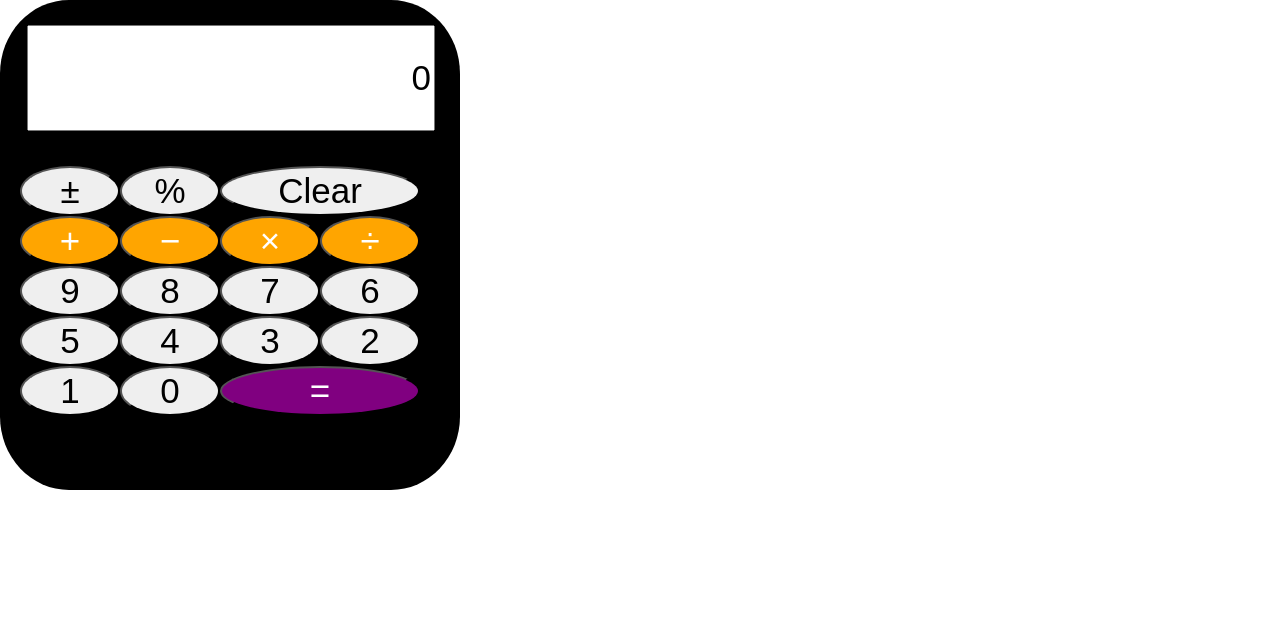
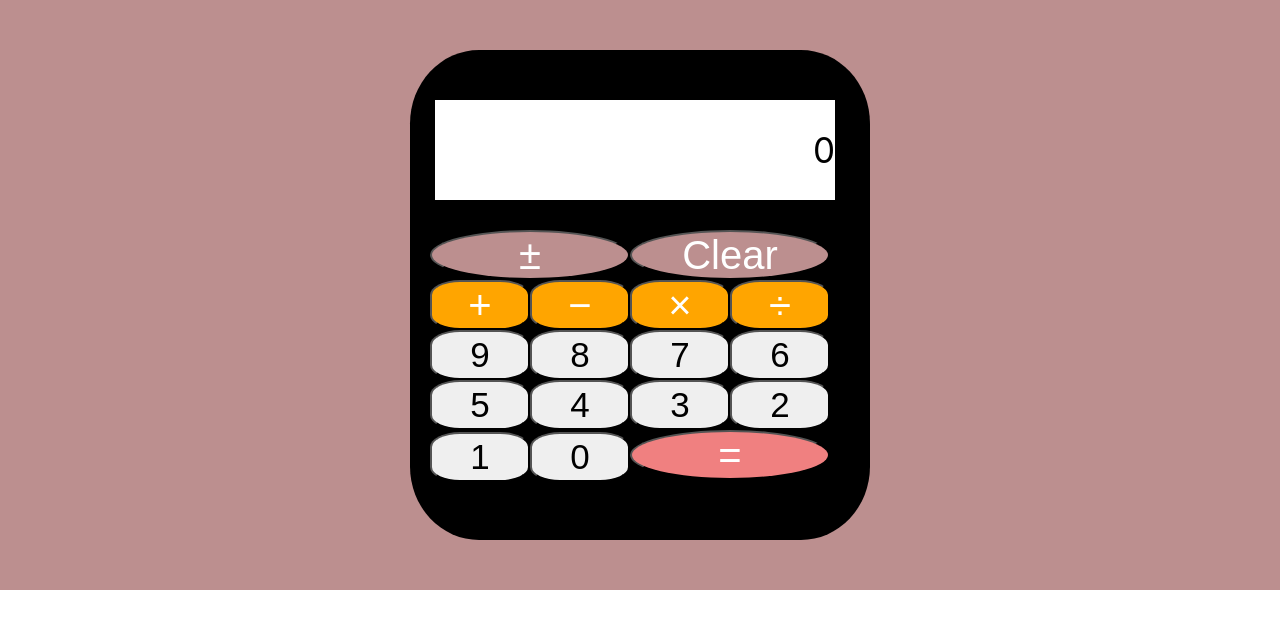
Before and after one commit to jennaqian/react-calculator, a React app: page / in a window 1280 px wide. Built offline with nearby package versions, Linux system fonts and the light colour scheme.

Commit message:
Complete Calculator Project

```diff
--- a/src/Components/App/App.css
+++ b/src/Components/App/App.css
@@ -8,12 +8,14 @@
 }
 
 .display-container {
-  font-size: 30px;
-  margin-bottom: 5px;
-  text-align: right;
+  margin-top: 30px;
+  margin-bottom: 30px;
 }
 
 .displayInput {
+  display: flex;
+  justify-content: flex-end;
+  align-items: center;
   font-size: 35px;
   width: 400px;
   height: 100px;
@@ -21,39 +23,69 @@
   margin: 5px;
   margin-bottom: 30px;
   text-overflow: ellipsis;
+  background-color: white;
+  color: black;
 }
 
 .Button {
   font-size: 35px;
   width: 100px;
   height: 50px;
+  border-radius: 30%;
+}
+.Button:hover {
   border-radius: 50%;
 }
-.Clear {
+
+.TopButton {
+  font-size: 40px;
+  width: 200px;
+  height: 50px;
+  color: white;
+  background-color: rosybrown;
+  border-radius: 50%;
+}
+.TopButton:hover {
+  border-radius: 30%;
+}
+
+.ButtonZero {
   font-size: 35px;
+  width: 100px;
+  height: 50px;
+  border-radius: 30%;
+}
+.ButtonZero:hover {
+  border-radius: 50%;
+}
+
+.Operator {
+  background-color: orange;
+  color: white;
+  font-size: 40px;
+  width: 100px;
+  height: 50px;
+  border-radius: 30%;
+}
+.Operator:hover {
+  border-radius: 50%;
+}
+
+.Equal {
+  background-color: lightcoral;
+  color: white;
+  font-size: 40px;
   width: 200px;
   height: 50px;
   border-radius: 50%;
 }
-.ButtonZero {
-  font-size: 35px;
-  width: 100px;
-  height: 50px;
-  border-radius: 50%;
+.Equal:hover {
+  border-radius: 30%;
 }
-.Operator {
-  background-color: orange;
-  color: white;
-  font-size: 35px;
-  width: 100px;
-  height: 50px;
-  border-radius: 50%;
+
+#root {
+  background-color: rosybrown;
+  display: grid;
+  justify-content: center;
+  padding: 50px;
 }
-.Equal {
-  background-color: purple;
-  color: white;
-  font-size: 35px;
-  width: 200px;
-  height: 50px;
-  border-radius: 50%;
-}
--- a/src/Components/App/App.js
+++ b/src/Components/App/App.js
@@ -3,8 +3,6 @@ import React, { Component } from 'react'
 import "./App.css";
 import Keypad from "./Keypad.js";
 import Display from "./Display.js";
-import { add, parse } from 'mathjs';
-// import math from "mathjs";
 
 export class App extends Component {
   constructor() {
@@ -12,61 +10,161 @@ export class App extends Component {
 
     this.state = {
       display: "0",
-      prevDisplay: null,
       operation: "",
     }
+    this.firstNum = ""
+    this.nextNum = ""
+
   }
+
 
 
   displayNums = (e) => {
     let v = e.target.value
-    this.setState ({
-      display: (this.state.display).concat(v)
-    })
-    // console.log(v)
-
-      if(v === "Clear"){
-        this.setState({
-          display: "0",
-          prevDisplay: null,
-          operation: "",
+    if(!this.state.operation){
+      if(this.state.display === "0"){
+        this.firstNum = v
+        this.setState ({
+          // firstNum: v,
+          display: new Intl.NumberFormat("en").format(this.firstNum),
         })
-        return
+      } else {
+        this.firstNum = this.firstNum + v
+        this.setState ({
+          // firstNum: this.state.firstNum.concat(v),
+          display: new Intl.NumberFormat("en").format(this.firstNum),
+        })
       }
-      if(v === "±"){
-        this.setState({
-          display: ((this.state.display * -1).toString()),
-          prevDisplay: this.state.display,
-        })
-        return
-      }
-      if(v === "%"){
-        this.setState({
-          display: ((this.state.display / 100).toString()),
-          prevDisplay: this.state.display,
-        })
-        return
-      }
-      if(v === "="){
-        if(!this.state.operation)
-        return
-        if(this.state.operation === "+") {
-          this.setState({
-            display:(this.state.prevDisplay + parseFloat(v)).toString()
+    } else {
+        if(this.state.display === "0" || (this.firstNum && !this.nextNum)){
+          this.nextNum = v
+          this.setState ({
+            // firstNum: v,
+            display: new Intl.NumberFormat("en").format(this.nextNum),
+          })
+        } else {
+          this.nextNum = this.nextNum + v
+          this.setState ({
+            // firstNum: this.state.firstNum.concat(v),
+            display: new Intl.NumberFormat("en").format(this.nextNum),
           })
         }
+    }
+  }
+
+  displayOperators = (e) => {
+    let v = e.target.value
+    if(this.state.display !== "0") {
+      this.setState({
+        operation: v
+      })
+    }
+  }
+
+  displayResult = () => {
+    this.variable = 0
+    if(this.nextNum){
+      switch (this.state.operation) {
+        case "+": this.variable = parseInt(this.firstNum) + parseInt(this.nextNum)
+          this.setState({
+            display: new Intl.NumberFormat("en").format(this.variable),
+          })
+          break;
+
+        case "-": this.variable = parseInt(this.firstNum) - parseInt(this.nextNum)
+        this.setState({
+          display: new Intl.NumberFormat("en").format(this.variable),
+        })
+          break;
+
+        case "×": this.variable = parseInt(this.firstNum) * parseInt(this.nextNum)
+          this.setState({
+            display: new Intl.NumberFormat("en").format(this.variable),
+          })
+          break;
+
+        case "÷": this.variable = parseInt(this.firstNum) / parseInt(this.nextNum)
+          this.setState({
+            display: new Intl.NumberFormat("en").format(this.variable),
+          })
+          break;
+
+        default: console.log("Please try again!")
+          break;
       }
-      if(v === "+"){
-        if(this.state.operation !== null){
-          if(this.state.operation === "+"){
-            this.setState ({
-              display: this.state.prevDisplay + parseFloat(v)
-            })
-          }
-        }
-      }
+      this.setState({
+        operation: "",
+      })
+      this.firstNum = this.variable
+      this.nextNum = 0
+    }
+  }
 
+  wipeItOut = () => {
+    this.setState({
+      display: "0",
+      operation: "",
+    })
+    this.firstNum = ""
+    this.nextNum = ""
   }
+
+  posOrNeg = () => {
+    if(!this.nextNum && this.state.display !== "0"){
+      this.firstNum = parseInt(this.firstNum) * -1
+      this.setState({
+        display: new Intl.NumberFormat("en").format(this.firstNum)
+      })
+    } else if (this.nextNum) {
+      this.nextNum = this.nextNum * -1
+      this.setState ({
+        display: new Intl.NumberFormat("en").format(this.nextNum)
+      })
+    }
+  }
+
+  //     if(v === "Clear"){
+  //       this.setState({
+  //         display: "0",
+  //         prevDisplay: null,
+  //         operation: "",
+  //       })
+  //       return
+  //     }
+  //     if(v === "±"){
+  //       this.setState({
+  //         display: ((this.state.display * -1).toString()),
+  //         prevDisplay: this.state.display,
+  //       })
+  //       return
+  //     }
+  //     if(v === "%"){
+  //       this.setState({
+  //         display: ((this.state.display / 100).toString()),
+  //         prevDisplay: this.state.display,
+  //       })
+  //       return
+  //     }
+  //     if(v === "="){
+  //       if(!this.state.operation)
+  //       return
+  //       if(this.state.operation === "+") {
+  //         this.setState({
+  //           display:(this.state.prevDisplay + parseFloat(v)).toString()
+  //         })
+  //       }
+  //     }
+  //     if(v === "+"){
+  //       if(this.state.operation !== null){
+  //         if(this.state.operation === "+"){
+  //           this.setState ({
+  //             display: this.state.prevDisplay + parseFloat(v)
+  //           })
+  //         }
+  //       }
+  //     }
+
+  // }
 
 
   render() {
@@ -76,7 +174,7 @@ export class App extends Component {
           <Display display={this.state.display}/>
         </div>
         <div className="buttons">
-          <Keypad displayNums={this.displayNums}/>
+          <Keypad posOrNeg={this.posOrNeg} displayNums={this.displayNums} displayOperators={this.displayOperators} displayResult={this.displayResult} wipeItOut={this.wipeItOut}/>
         </div>
     </div>
     )
--- a/src/Components/App/Display.js
+++ b/src/Components/App/Display.js
@@ -5,7 +5,8 @@ function Display(props) {
 
     return (
         <div>
-            <input type="text" value={display} className="displayInput"></input>
+            {/* <input value={display} className="displayInput"></input> */}
+            <p className="displayInput">{display}</p>
         </div>
     )
 }
--- a/src/Components/App/Keypad.js
+++ b/src/Components/App/Keypad.js
@@ -1,17 +1,16 @@
 import React from 'react'
 
 function Keypad(props) {
-  const {displayNums} = props
+  const {wipeItOut, displayNums, displayOperators, displayResult, posOrNeg} = props
   return (
     <div>
-        <button className="Button" onClick={displayNums} value={"±"}>±</button>
-        <button className="Button" onClick={displayNums} value={"%"}>%</button>
-        <button className="Clear" onClick={displayNums} value={"Clear"}>Clear</button>
+        <button className="TopButton" onClick={posOrNeg} value={"±"}>±</button>
+        <button className="TopButton" onClick={wipeItOut} value={"Clear"}>Clear</button>
 
-        <button className="Operator" onClick={displayNums} value={"+"}>+</button>
-        <button className="Operator" onClick={displayNums} value={"-"}>−</button>
-        <button className="Operator" onClick={displayNums} value={"×"}>×</button>
-        <button className="Operator" onClick={displayNums} value={"÷"}>÷</button>
+        <button className="Operator" onClick={displayOperators} value={"+"}>+</button>
+        <button className="Operator" onClick={displayOperators} value={"-"}>−</button>
+        <button className="Operator" onClick={displayOperators} value={"×"}>×</button>
+        <button className="Operator" onClick={displayOperators} value={"÷"}>÷</button>
 
         <button className="Button" onClick={displayNums} value={9}>9</button>
         <button className="Button" onClick={displayNums} value={8}>8</button>
@@ -23,7 +22,8 @@ function Keypad(props) {
         <button className="Button" onClick={displayNums} value={2}>2</button>
         <button className="Button" onClick={displayNums} value={1}>1</button>
         <button className="ButtonZero" onClick={displayNums} value={0}>0</button>
-        <button className="Equal" onClick={displayNums} value={"="}>=</button>
+
+        <button className="Equal" onClick={displayResult} value={"="}>=</button>
       </div>
   )
 }
```
